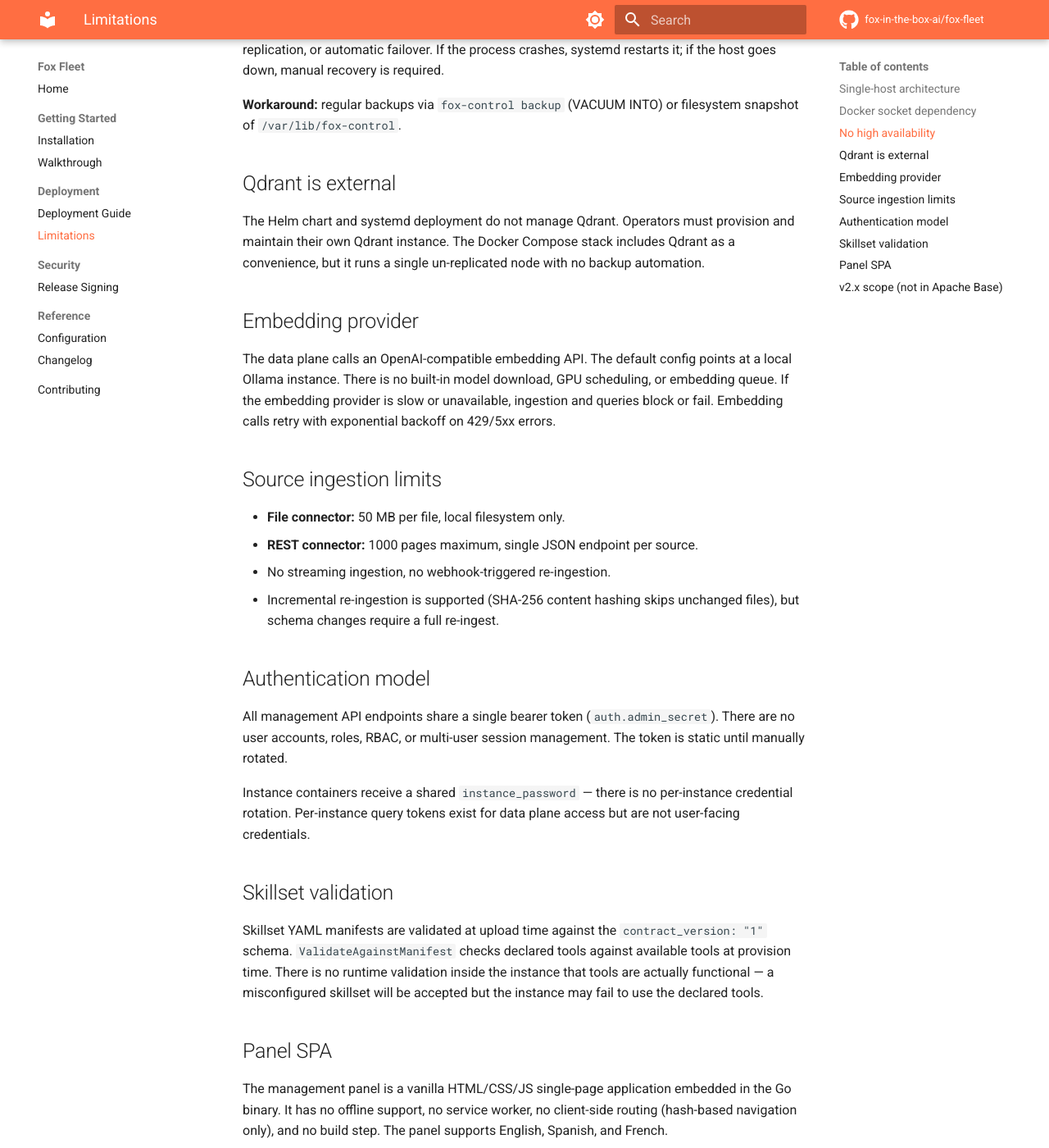
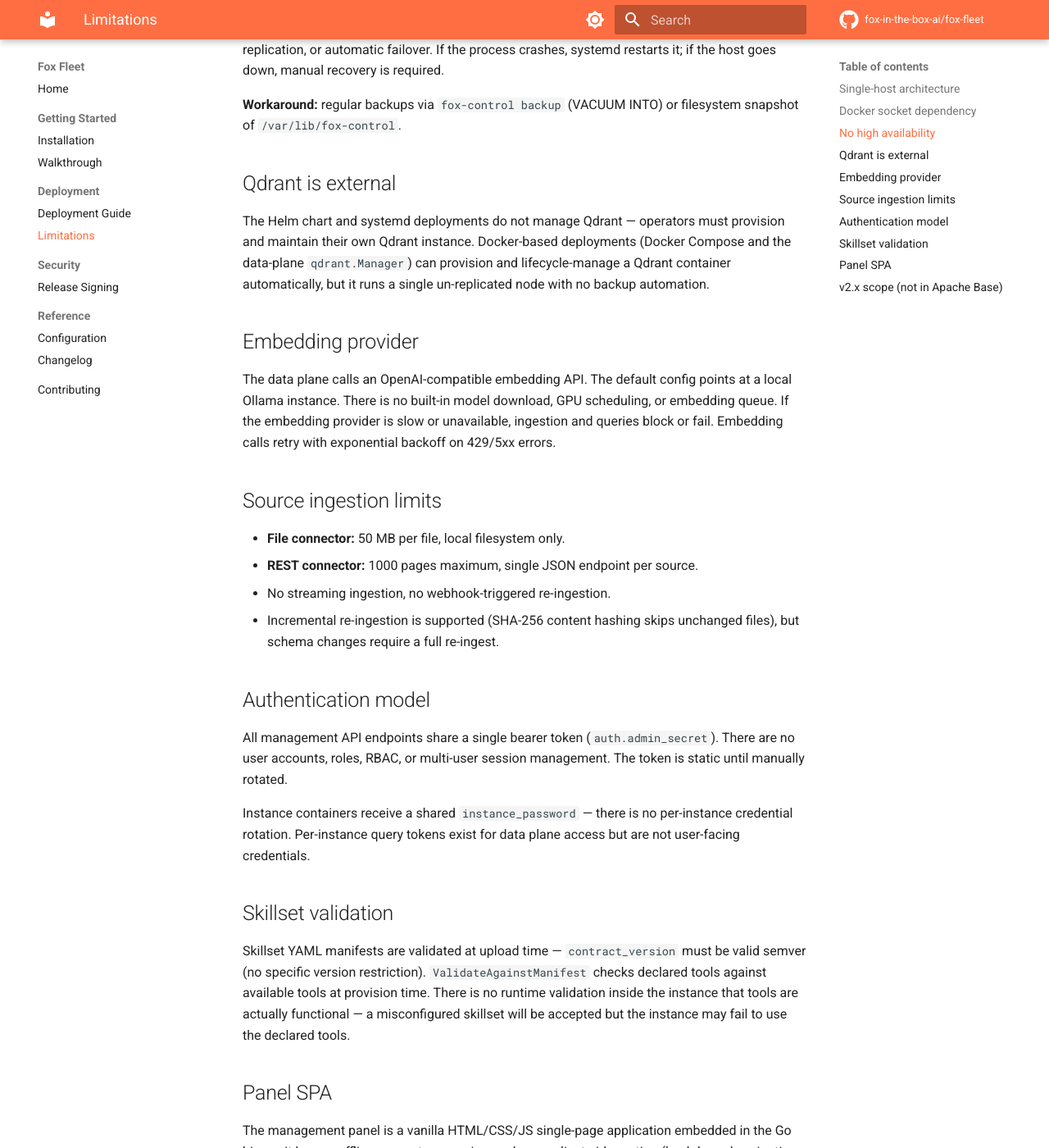
Before and after one commit to fox-in-the-box-ai/fox-fleet, an MkDocs documentation site: the page built from docs/LIMITATIONS.md, in a window 1280 px wide and 1400 px high, scrolled down 863 px. Shown: the whole window at 82% size. Built offline with MkDocs 1.6.1 and Material for MkDocs 9.7.7, drawn with Linux system fonts in a browser that asks for light colours; comment, search, counter and statistics services are not loaded.

Commit message:
docs: fix integrity findings in LIMITATIONS.md and dataplane doc.go
- Qdrant section: clarify Docker-based deployments manage Qdrant via
  qdrant.Manager; Helm/systemd do not
- Skillset validation: correct "contract_version: 1" claim — code
  accepts any valid semver, no version restriction
- conformance/dataplane/doc.go: add check count (10) to match the
  pattern used by runtime (24) and plugin (8) suites

```diff
--- a/docs/LIMITATIONS.md
+++ b/docs/LIMITATIONS.md
@@ -42,10 +42,11 @@ or filesystem snapshot of `/var/lib/fox-control`.
 
 ## Qdrant is external
 
-The Helm chart and systemd deployment do not manage Qdrant. Operators
-must provision and maintain their own Qdrant instance. The Docker Compose
-stack includes Qdrant as a convenience, but it runs a single un-replicated
-node with no backup automation.
+The Helm chart and systemd deployments do not manage Qdrant — operators
+must provision and maintain their own Qdrant instance. Docker-based
+deployments (Docker Compose and the data-plane `qdrant.Manager`) can
+provision and lifecycle-manage a Qdrant container automatically, but it
+runs a single un-replicated node with no backup automation.
 
 ## Embedding provider
 
@@ -75,8 +76,9 @@ data plane access but are not user-facing credentials.
 
 ## Skillset validation
 
-Skillset YAML manifests are validated at upload time against the
-`contract_version: "1"` schema. `ValidateAgainstManifest` checks declared
+Skillset YAML manifests are validated at upload time — `contract_version`
+must be valid semver (no specific version restriction).
+`ValidateAgainstManifest` checks declared
 tools against available tools at provision time. There is no runtime
 validation inside the instance that tools are actually functional — a
 misconfigured skillset will be accepted but the instance may fail to
```
Also changed, not shown: 1 other file.
